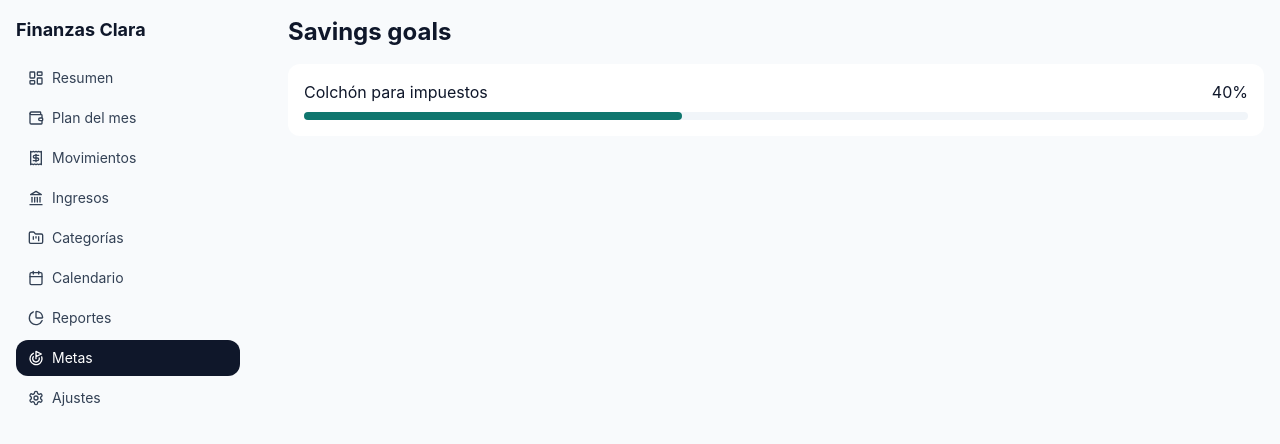
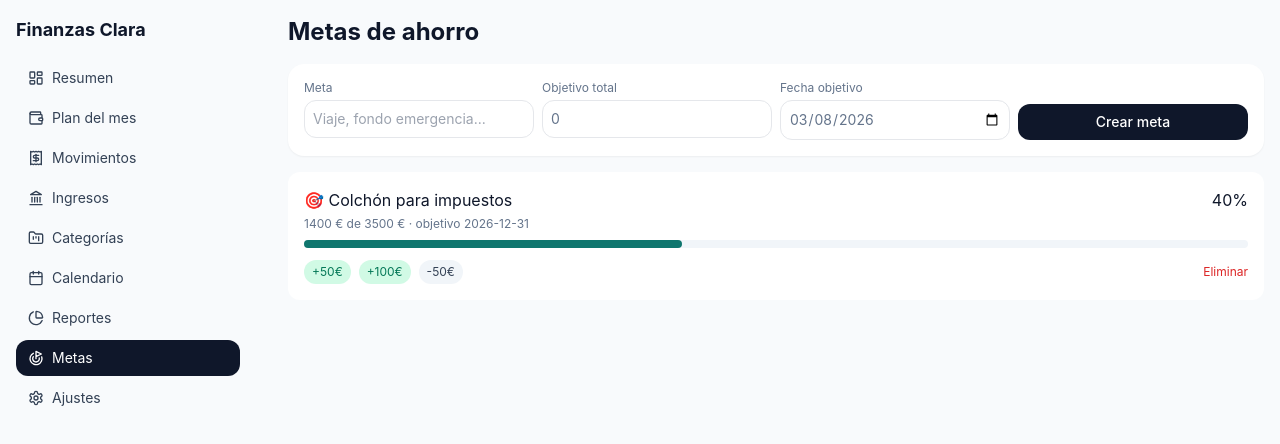
Before and after one commit to homerojimenez/app_finanzas, a React (Vite) app: page /goals in a window 1280 px wide. Both pictures are taken after a click on the button "Autónomo". Shown: the top 444 px of the page. Built offline with nearby package versions, Linux system fonts and the light colour scheme.

Commit message:
feat: enable deleting transactions/categories and make goals interactive

```diff
--- a/src/features/categories/CategoriesPage.tsx
+++ b/src/features/categories/CategoriesPage.tsx
@@ -1,9 +1,36 @@
-import { useFinanceStore } from '@/store/useFinanceStore';
 import { useState } from 'react';
 import { Button } from '@/components/ui/button';
+import { useFinanceStore } from '@/store/useFinanceStore';
+import { emojiByCategoryName } from '@/lib/format';
 
 export function CategoriesPage() {
-  const { categories, addCategory } = useFinanceStore();
+  const { categories, addCategory, removeCategory } = useFinanceStore();
   const [name, setName] = useState('');
-  return <div className="space-y-4"><h1 className="text-2xl font-bold">Categories</h1><div className="bg-white rounded-2xl p-4 shadow-sm flex gap-2"><input className="border rounded-xl p-2 flex-1" value={name} onChange={(e) => setName(e.target.value)} placeholder="Nueva categoría" /><Button onClick={() => { if (!name) return; addCategory({ id: crypto.randomUUID(), name, icon: 'Circle', color: '#64748b', scope: 'personal', archived: false, sortOrder: categories.length + 1 }); setName(''); }}>Crear</Button></div><div className="grid md:grid-cols-2 gap-2">{categories.map((c) => <div key={c.id} className="bg-white rounded-xl p-3">{c.name}</div>)}</div></div>;
+
+  return (
+    <div className="space-y-4">
+      <h1 className="text-2xl font-bold">Categorías</h1>
+      <div className="bg-white rounded-2xl p-4 shadow-sm flex gap-2">
+        <input className="border rounded-xl p-2 flex-1" value={name} onChange={(e) => setName(e.target.value)} placeholder="Nueva categoría" />
+        <Button onClick={() => {
+          if (!name) return;
+          addCategory({ id: crypto.randomUUID(), name, icon: 'Circle', color: '#64748b', scope: 'personal', archived: false, sortOrder: categories.length + 1 });
+          setName('');
+        }}>Crear</Button>
+      </div>
+
+      <p className="text-xs text-slate-500">Si eliminas una categoría, los movimientos existentes pasarán automáticamente a <strong>Other</strong>.</p>
+
+      <div className="grid md:grid-cols-2 gap-2">
+        {categories.map((category) => (
+          <div key={category.id} className="bg-white rounded-xl p-3 flex items-center justify-between">
+            <span>{emojiByCategoryName(category.name)} {category.name}</span>
+            <button type="button" className="text-xs text-red-600" disabled={category.id === 'cat-16'} onClick={() => removeCategory(category.id)}>
+              {category.id === 'cat-16' ? 'Base' : 'Eliminar'}
+            </button>
+          </div>
+        ))}
+      </div>
+    </div>
+  );
 }
--- a/src/features/goals/GoalsPage.tsx
+++ b/src/features/goals/GoalsPage.tsx
@@ -1,6 +1,81 @@
+import { useForm } from 'react-hook-form';
 import { useFinanceStore } from '@/store/useFinanceStore';
+import { Button } from '@/components/ui/button';
+import { EmptyState } from '@/components/shared/EmptyState';
+import { formatCurrency } from '@/lib/format';
+
+type GoalForm = {
+  title: string;
+  targetAmount: number;
+  targetDate: string;
+};
 
 export function GoalsPage() {
-  const { goals } = useFinanceStore();
-  return <div><h1 className="text-2xl font-bold mb-4">Savings goals</h1><div className="space-y-3">{goals.map((g) => { const pct = Math.min(100, (g.currentAmount / g.targetAmount) * 100); return <div key={g.id} className="bg-white rounded-xl p-4"><div className="flex justify-between"><span>{g.title}</span><span>{pct.toFixed(0)}%</span></div><div className="h-2 rounded-full bg-slate-100 mt-2"><div className="h-2 rounded-full bg-income" style={{ width: `${pct}%` }} /></div></div>; })}</div></div>;
+  const { goals, settings, addGoal, updateGoalAmount, removeGoal } = useFinanceStore();
+  const { register, handleSubmit, reset } = useForm<GoalForm>({
+    defaultValues: {
+      title: '',
+      targetAmount: 0,
+      targetDate: new Date().toISOString().slice(0, 10)
+    }
+  });
+
+  const onSubmit = handleSubmit((values) => {
+    if (!values.title || values.targetAmount <= 0) return;
+    addGoal({
+      id: crypto.randomUUID(),
+      title: values.title,
+      targetAmount: Number(values.targetAmount),
+      targetDate: values.targetDate,
+      currentAmount: 0
+    });
+    reset({ title: '', targetAmount: 0, targetDate: values.targetDate });
+  });
+
+  return (
+    <div className="space-y-4">
+      <h1 className="text-2xl font-bold">Metas de ahorro</h1>
+
+      <form className="grid gap-2 rounded-2xl bg-white p-4 shadow-sm sm:grid-cols-2 lg:grid-cols-4" onSubmit={onSubmit}>
+        <label className="text-xs text-slate-500">Meta
+          <input className="mt-1 w-full rounded-xl border p-2 text-sm" {...register('title')} placeholder="Viaje, fondo emergencia..." />
+        </label>
+        <label className="text-xs text-slate-500">Objetivo total
+          <input className="mt-1 w-full rounded-xl border p-2 text-sm" type="number" step="0.01" {...register('targetAmount', { valueAsNumber: true })} />
+        </label>
+        <label className="text-xs text-slate-500">Fecha objetivo
+          <input className="mt-1 w-full rounded-xl border p-2 text-sm" type="date" {...register('targetDate')} />
+        </label>
+        <div className="flex items-end">
+          <Button type="submit" className="w-full">Crear meta</Button>
+        </div>
+      </form>
+
+      {goals.length === 0 ? (
+        <EmptyState title="Aún no tienes metas" hint="Crea una meta y ve aportando cada mes para mantener el hábito de ahorro." />
+      ) : (
+        <div className="space-y-3">
+          {goals.map((goal) => {
+            const pct = Math.min(100, (goal.currentAmount / goal.targetAmount) * 100);
+            return (
+              <div key={goal.id} className="bg-white rounded-xl p-4">
+                <div className="flex justify-between mb-1">
+                  <span>🎯 {goal.title}</span>
+                  <span>{pct.toFixed(0)}%</span>
+                </div>
+                <p className="text-xs text-slate-500 mb-2">{formatCurrency(goal.currentAmount, settings.currency, settings.locale)} de {formatCurrency(goal.targetAmount, settings.currency, settings.locale)} · objetivo {goal.targetDate}</p>
+                <div className="h-2 rounded-full bg-slate-100 mt-1 mb-3"><div className="h-2 rounded-full bg-income" style={{ width: `${pct}%` }} /></div>
+                <div className="flex flex-wrap gap-2">
+                  <button type="button" className="text-xs rounded-full bg-emerald-100 text-emerald-700 px-2 py-1" onClick={() => updateGoalAmount(goal.id, goal.currentAmount + 50)}>+50€</button>
+                  <button type="button" className="text-xs rounded-full bg-emerald-100 text-emerald-700 px-2 py-1" onClick={() => updateGoalAmount(goal.id, goal.currentAmount + 100)}>+100€</button>
+                  <button type="button" className="text-xs rounded-full bg-slate-100 text-slate-700 px-2 py-1" onClick={() => updateGoalAmount(goal.id, Math.max(0, goal.currentAmount - 50))}>-50€</button>
+                  <button type="button" className="text-xs text-red-600 ml-auto" onClick={() => removeGoal(goal.id)}>Eliminar</button>
+                </div>
+              </div>
+            );
+          })}
+        </div>
+      )}
+    </div>
+  );
 }
--- a/src/features/transactions/TransactionsPage.tsx
+++ b/src/features/transactions/TransactionsPage.tsx
@@ -3,7 +3,7 @@ import { EmptyState } from '@/components/shared/EmptyState';
 import { Button } from '@/components/ui/button';
 import { useFinanceStore } from '@/store/useFinanceStore';
 import type { Transaction } from '@/domain/types/finance';
-import { formatCurrency, sentenceType } from '@/lib/format';
+import { emojiByType, formatCurrency, sentenceType } from '@/lib/format';
 
 type TxForm = {
   amount: number;
@@ -12,7 +12,7 @@ type TxForm = {
 };
 
 export function TransactionsPage() {
-  const { transactions, categories, addTransaction } = useFinanceStore();
+  const { transactions, categories, addTransaction, removeTransaction } = useFinanceStore();
   const { register, handleSubmit, reset } = useForm<TxForm>({
     defaultValues: {
       amount: 0,
@@ -72,10 +72,13 @@ export function TransactionsPage() {
           {transactions.map((tx) => (
             <div key={tx.id} className="flex items-center justify-between rounded-xl bg-white p-3">
               <div>
-                <p className="text-sm font-medium">{categories.find((c) => c.id === tx.categoryId)?.name ?? 'Sin categoría'}</p>
+                <p className="text-sm font-medium">{emojiByType(tx.type)} {categories.find((c) => c.id === tx.categoryId)?.name ?? 'Sin categoría'}</p>
                 <p className="text-xs text-slate-500">{sentenceType(tx.type)}</p>
               </div>
-              <span className={tx.type === 'income' ? 'font-medium text-income' : 'font-medium text-expense'}>{formatCurrency(tx.amount)}</span>
+              <div className="text-right">
+                <span className={tx.type === 'income' ? 'font-medium text-income' : 'font-medium text-expense'}>{formatCurrency(tx.amount)}</span>
+                <button type="button" className="block text-xs text-red-600 ml-auto" onClick={() => removeTransaction(tx.id)}>Eliminar</button>
+              </div>
             </div>
           ))}
         </div>
--- a/src/lib/format.ts
+++ b/src/lib/format.ts
@@ -13,3 +13,30 @@ export const sentenceType = (type: string) =>
     .replace('one time expense', 'gasto puntual')
     .replace('quarterly expense', 'gasto trimestral')
     .replace('annual expense', 'gasto anual');
+
+export const emojiByType = (type: string) => {
+  const map: Record<string, string> = {
+    income: '💸',
+    recurring_fixed_expense: '🏠',
+    variable_expense: '🛒',
+    one_time_expense: '⚡',
+    annual_expense: '📅',
+    quarterly_expense: '🧾',
+    transfer_to_savings: '🏦',
+    reserve_movement: '🛡️'
+  };
+  return map[type] ?? '💰';
+};
+
+export const emojiByCategoryName = (name: string) => {
+  const n = name.toLowerCase();
+  if (n.includes('housing')) return '🏠';
+  if (n.includes('groceries')) return '🛒';
+  if (n.includes('transport')) return '🚗';
+  if (n.includes('health')) return '🏥';
+  if (n.includes('leisure')) return '🎉';
+  if (n.includes('tax')) return '🧾';
+  if (n.includes('savings')) return '🏦';
+  if (n.includes('business')) return '💼';
+  return '📁';
+};
--- a/src/store/useFinanceStore.ts
+++ b/src/store/useFinanceStore.ts
@@ -33,11 +33,16 @@ interface FinanceState extends FinanceDataState {
   loadDemo: (key: DemoKey) => void;
   completeOnboarding: (settings: Partial<UserSettings>) => void;
   addTransaction: (tx: Transaction) => void;
+  removeTransaction: (id: string) => void;
   addIncome: (income: IncomeSource) => void;
   toggleIncomeActive: (id: string) => void;
   toggleIncomeProjection: (id: string) => void;
   removeIncome: (id: string) => void;
   addCategory: (category: ExpenseCategory) => void;
+  removeCategory: (id: string) => void;
+  addGoal: (goal: SavingsGoal) => void;
+  updateGoalAmount: (id: string, amount: number) => void;
+  removeGoal: (id: string) => void;
   closeMonth: (snapshot: MonthlySnapshot) => void;
   restoreData: (payload: Partial<FinanceDataState>) => void;
   resetAll: () => void;
@@ -75,6 +80,8 @@ const applyDataFallbacks = (payload: Partial<FinanceDataState>): FinanceDataStat
   categories: payload.categories && payload.categories.length > 0 ? payload.categories : defaultCategories
 });
 
+const OTHER_CATEGORY_ID = 'cat-16';
+
 export const useFinanceStore = create<FinanceState>()(
   persist(
     (set) => ({
@@ -82,11 +89,23 @@ export const useFinanceStore = create<FinanceState>()(
       loadDemo: (key) => set(() => ({ ...applyDataFallbacks(demoProfiles[key]), settings: { ...demoProfiles[key].settings, onboardingCompleted: true } })),
       completeOnboarding: (settings) => set((state) => ({ settings: { ...state.settings, ...settings, onboardingCompleted: true } })),
       addTransaction: (tx) => set((state) => ({ transactions: [tx, ...state.transactions] })),
+      removeTransaction: (id) => set((state) => ({ transactions: state.transactions.filter((tx) => tx.id !== id) })),
       addIncome: (income) => set((state) => ({ incomes: [income, ...state.incomes] })),
       toggleIncomeActive: (id) => set((state) => ({ incomes: state.incomes.map((item) => item.id === id ? { ...item, active: !item.active } : item) })),
       toggleIncomeProjection: (id) => set((state) => ({ incomes: state.incomes.map((item) => item.id === id ? { ...item, includeInProjection: !item.includeInProjection } : item) })),
       removeIncome: (id) => set((state) => ({ incomes: state.incomes.filter((item) => item.id !== id) })),
       addCategory: (category) => set((state) => ({ categories: [...state.categories, category] })),
+      removeCategory: (id) => set((state) => {
+        if (id === OTHER_CATEGORY_ID) return state;
+        return {
+          categories: state.categories.filter((c) => c.id !== id),
+          transactions: state.transactions.map((tx) => tx.categoryId === id ? { ...tx, categoryId: OTHER_CATEGORY_ID } : tx),
+          budgets: state.budgets.filter((b) => b.categoryId !== id)
+        };
+      }),
+      addGoal: (goal) => set((state) => ({ goals: [goal, ...state.goals] })),
+      updateGoalAmount: (id, amount) => set((state) => ({ goals: state.goals.map((goal) => goal.id === id ? { ...goal, currentAmount: Math.max(0, amount) } : goal) })),
+      removeGoal: (id) => set((state) => ({ goals: state.goals.filter((goal) => goal.id !== id) })),
       closeMonth: (snapshot) => set((state) => ({ snapshots: [snapshot, ...state.snapshots] })),
       restoreData: (payload) => set(() => applyDataFallbacks(payload)),
       resetAll: () => set(() => createInitialData())
```
